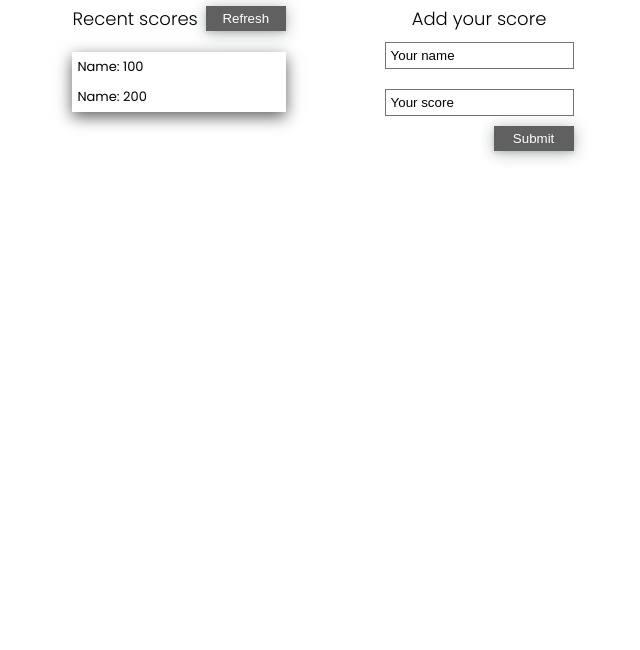
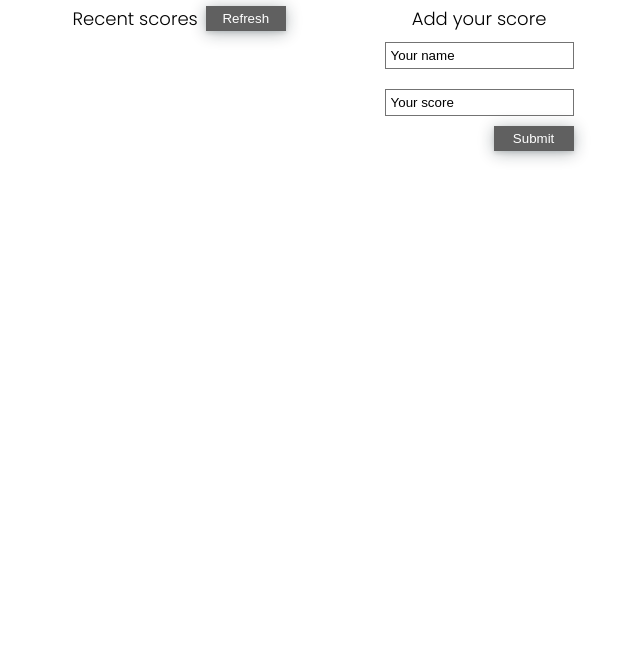
Before and after one commit to bhskr44/leaderboard, a website built with webpack: page src/index.html in a window 1280 px wide. Shown: the part 150-800 px from the top of the page, without its empty margins (317-957 px from the left). Built offline with nearby package versions, Linux system fonts and the light colour scheme.

Commit message:
Update index.html

```diff
--- a/src/index.html
+++ b/src/index.html
@@ -15,10 +15,7 @@
             <button id="refresh">Refresh</button>
           </div>
           <div class="scores">
-            <ul id="score-box">
-              <li class="score">Name: 100</li>
-              <li class="score">Name: 200</li>
-            </ul>
+            <ul id="score-box"></ul>
           </div>
         </div>
         <form>
```
